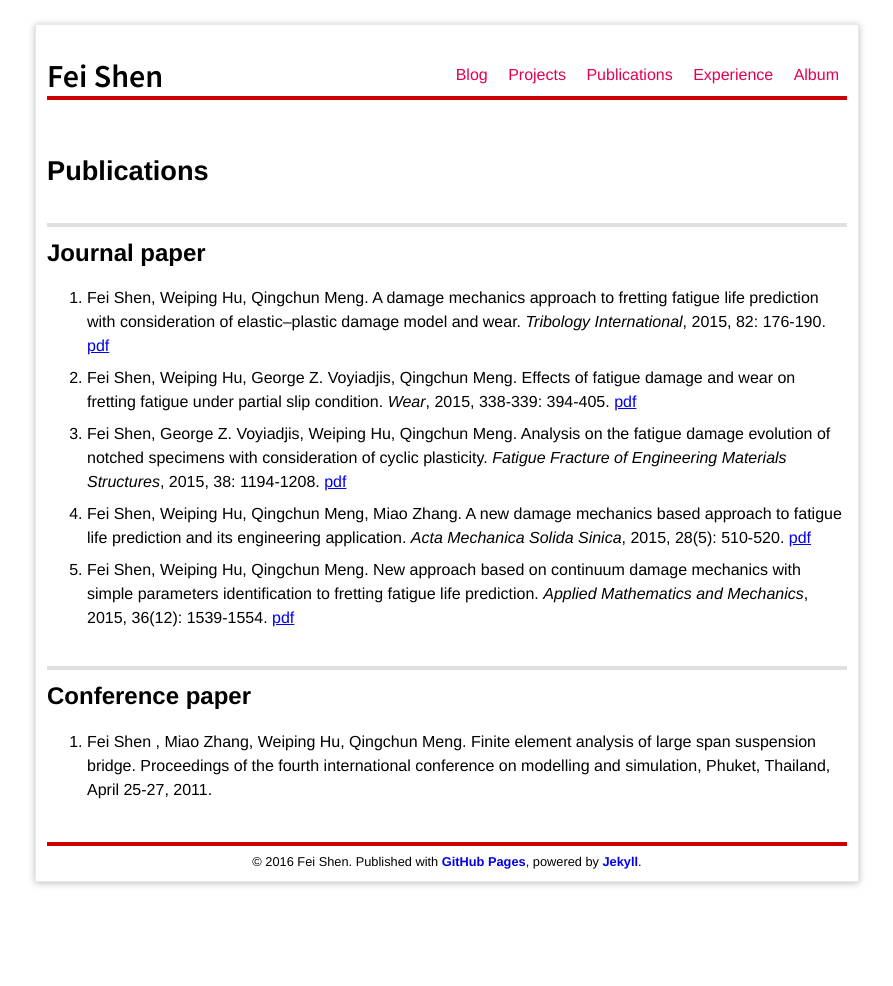
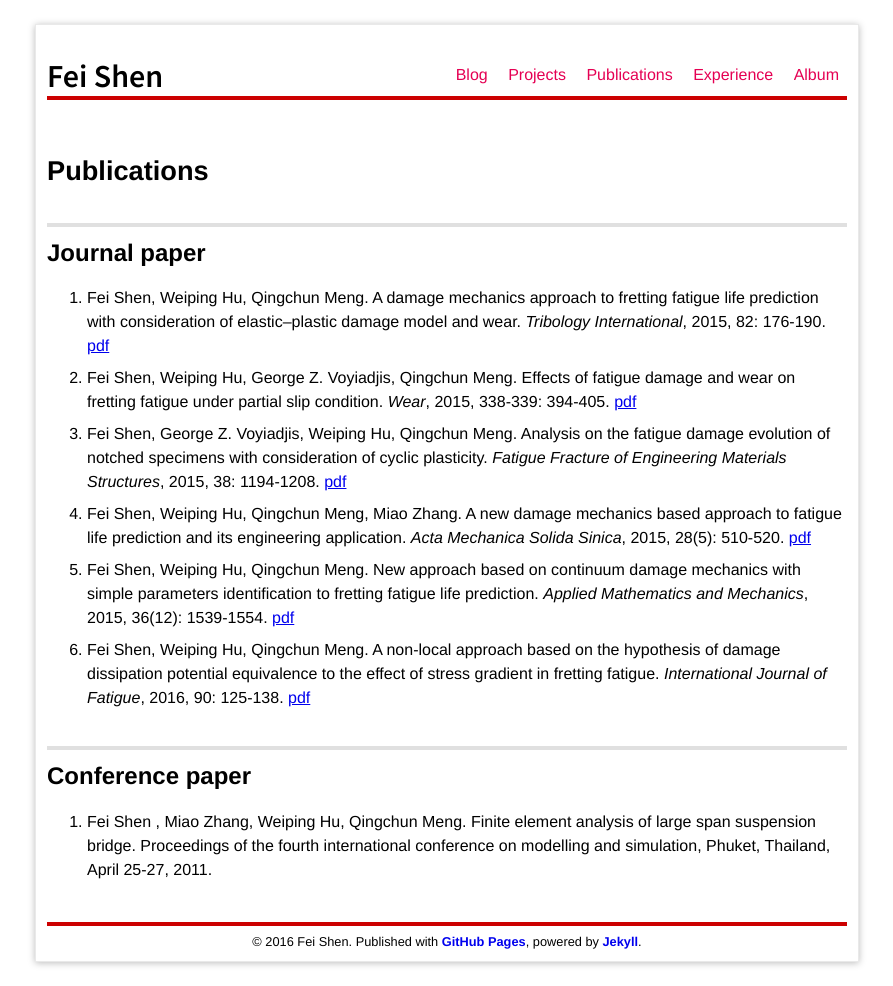
Before and after one commit to philshenfei/feishen, a Jekyll site: the page built from publications.md, in a window 1280 px wide. Shown: the whole page, without its empty margins (193-1086 px from the left). Built offline with Jekyll 4.4.1, drawn with Linux system fonts in a browser that asks for light colours; nearby versions of some CDN libraries; before the commit the page ends 906 px from its top, so only the background shows below that.

Commit message:
2016/9/8

```diff
--- a/publications.md
+++ b/publications.md
@@ -12,6 +12,7 @@ title: Publications
 3. Fei Shen, George Z. Voyiadjis, Weiping Hu, Qingchun Meng. Analysis on the fatigue damage evolution of notched specimens with consideration of cyclic plasticity. *Fatigue Fracture of Engineering Materials Structures*, 2015, 38: 1194-1208. [pdf][3]
 4. Fei Shen, Weiping Hu, Qingchun Meng, Miao Zhang. A new damage mechanics based approach to fatigue life prediction and its engineering application. *Acta Mechanica Solida Sinica*, 2015, 28(5): 510-520. [pdf][4]
 5. Fei Shen, Weiping Hu, Qingchun Meng. New approach based on continuum damage mechanics with simple parameters identification to fretting fatigue life prediction. *Applied Mathematics and Mechanics*, 2015, 36(12): 1539-1554. [pdf][5]
+6. Fei Shen, Weiping Hu, Qingchun Meng. A non-local approach based on the hypothesis of damage dissipation potential equivalence to the effect of stress gradient in fretting fatigue. *International Journal of Fatigue*, 2016, 90: 125-138. [pdf][6]
 
 ## Conference paper
 
@@ -22,3 +23,4 @@ title: Publications
 [3]: {{ site.baseurl }}/file/Paper 3.pdf
 [4]: {{ site.baseurl }}/file/Paper 4.pdf
 [5]: {{ site.baseurl }}/file/Paper 5.pdf
+[6]: {{ site.baseurl }}/file/Paper 6.pdf
```
Also changed, not shown: 1 other file.
